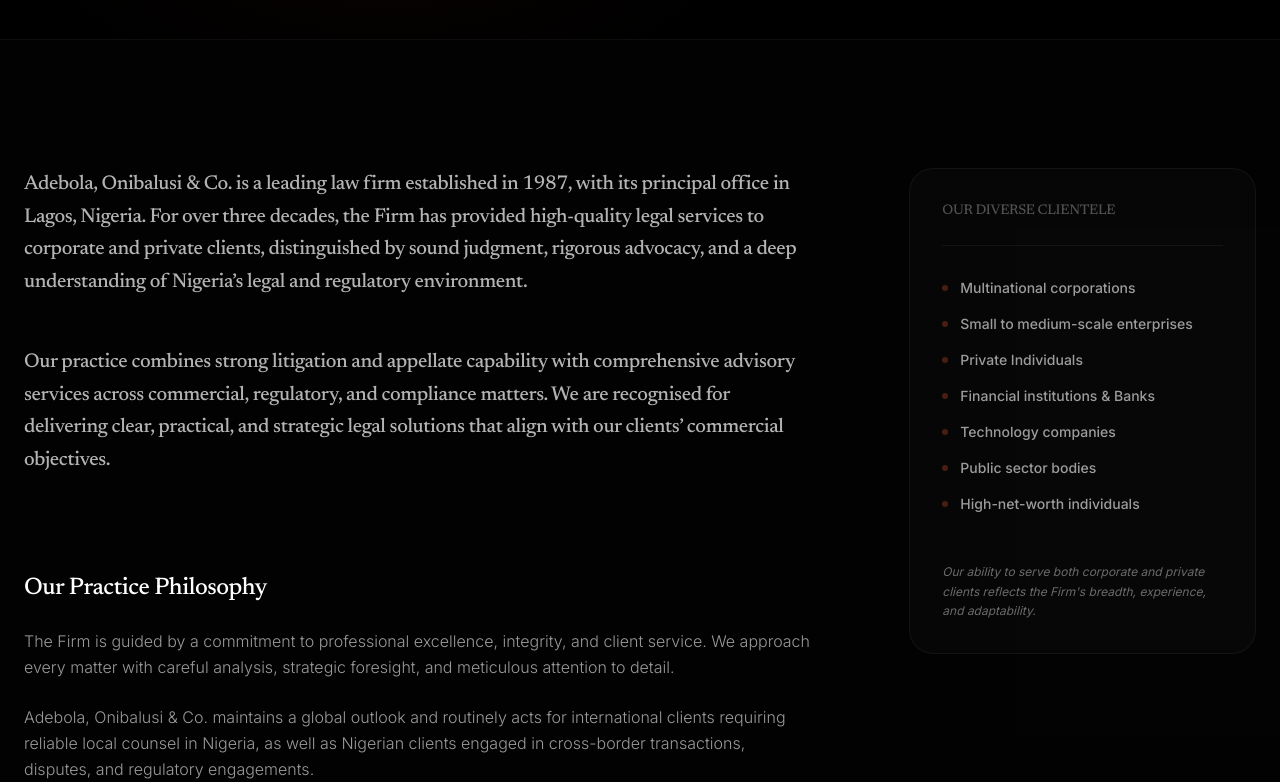
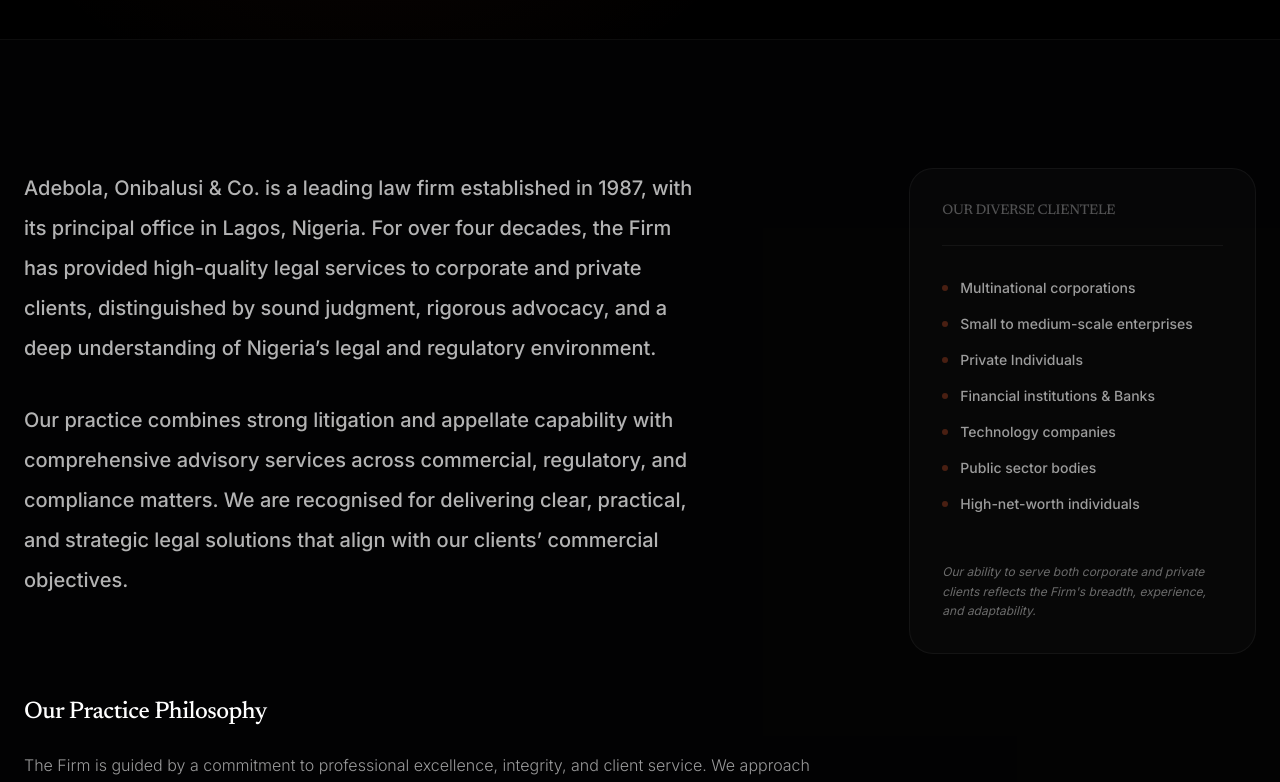
Before and after one commit to sherifferuks/adebolaonibalusi, a Next.js app: page /about in a window 1280 px wide. Shown: the part 535-1317 px from the top of the page. Built offline with nearby package versions, Linux system fonts and the light colour scheme.

Commit message:
Updated firm history to 'over four decades' on About page

```diff
--- a/src/app/about/page.tsx
+++ b/src/app/about/page.tsx
@@ -87,9 +87,9 @@
             <section className="py-32 bg-zinc-950/30">
                 <div className="max-w-7xl mx-auto px-6 grid grid-cols-1 lg:grid-cols-12 gap-16 lg:gap-24">
                     <div className="lg:col-span-8">
-                        <div className="space-y-12 text-lg md:text-xl font-light text-white/70 leading-relaxed font-serif">
+                        <div className="space-y-6 md:space-y-8 text-white/70 text-lg md:text-xl leading-relaxed md:leading-loose max-w-2xl font-medium">
                             <p>
-                                Adebola, Onibalusi & Co. is a leading law firm established in 1987, with its principal office in Lagos, Nigeria. For over three decades, the Firm has provided high-quality legal services to corporate and private clients, distinguished by sound judgment, rigorous advocacy, and a deep understanding of Nigeria’s legal and regulatory environment.
+                                Adebola, Onibalusi & Co. is a leading law firm established in 1987, with its principal office in Lagos, Nigeria. For over four decades, the Firm has provided high-quality legal services to corporate and private clients, distinguished by sound judgment, rigorous advocacy, and a deep understanding of Nigeria’s legal and regulatory environment.
                             </p>
                             <p>
                                 Our practice combines strong litigation and appellate capability with comprehensive advisory services across commercial, regulatory, and compliance matters. We are recognised for delivering clear, practical, and strategic legal solutions that align with our clients’ commercial objectives.
```
